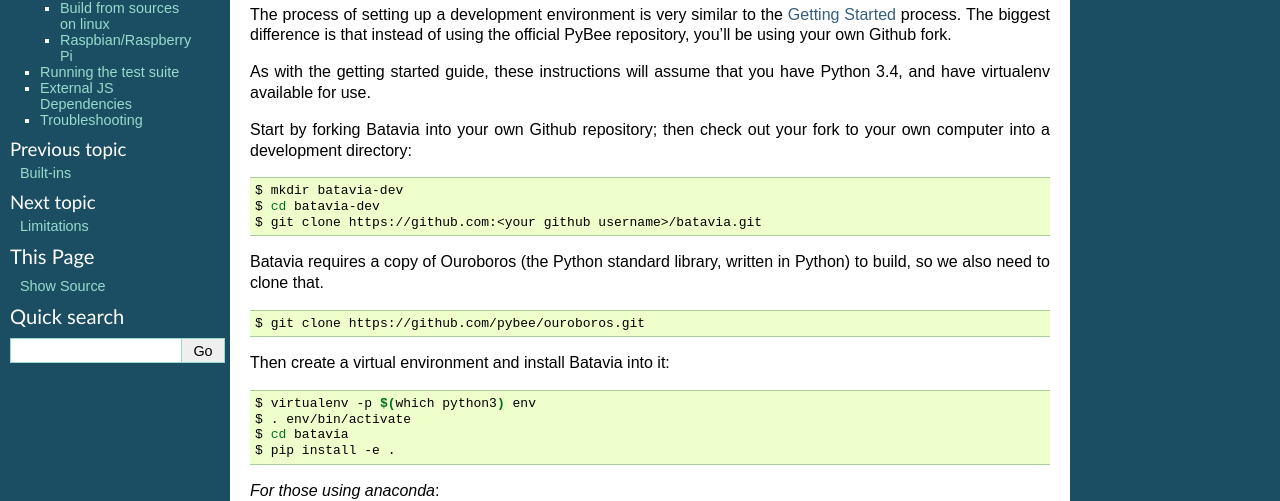
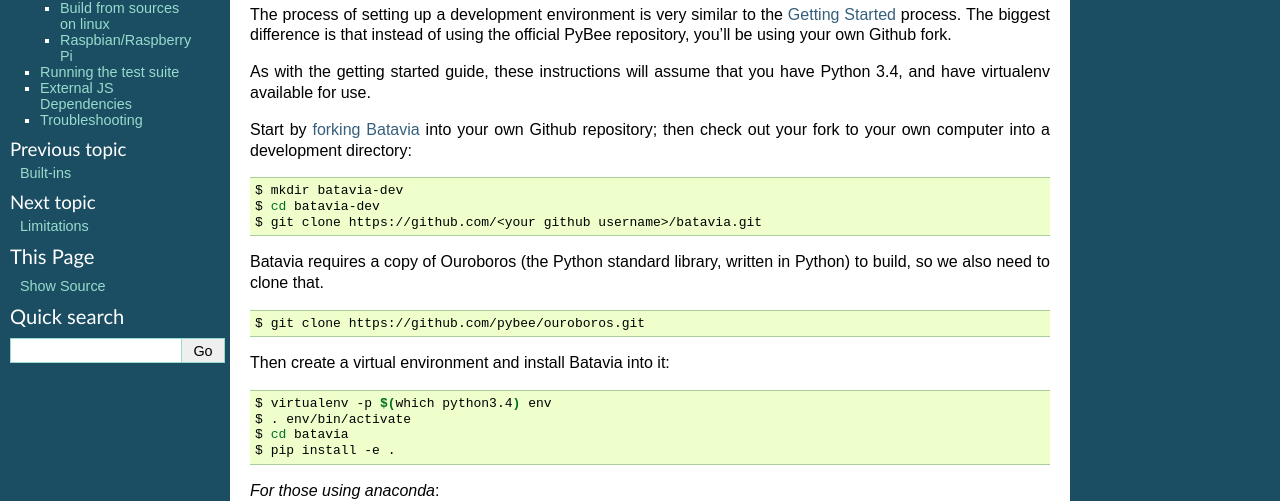
Before and after one commit to beeware/batavia, a Sphinx documentation site: the page built from docs/internals/contributing.rst, in a window 1280 px wide and 900 px high. Shown: the part 202-703 px from the top of the window. Built offline with Sphinx 7.4.7, drawn with Linux system fonts in a browser that asks for light colours; some of the changed text lies outside the part shown.

Commit message:
Improvements in contributor documentation
 - Correct GitHub link (replace ':' with '/')
 - Add a link to fork batavia directly
 - Specify Python3.4 in the virtualenv command
 - Some highlighting and line breaks

```diff
--- a/docs/internals/contributing.rst
+++ b/docs/internals/contributing.rst
@@ -19,14 +19,14 @@
 As with the getting started guide, these instructions will assume that you
 have Python 3.4, and have virtualenv available for use.
 
-Start by forking Batavia into your own Github repository; then
+Start by `forking Batavia`_ into your own Github repository; then
 check out your fork to your own computer into a development directory:
 
 .. code-block:: bash
 
     $ mkdir batavia-dev
     $ cd batavia-dev
-    $ git clone https://github.com:<your github username>/batavia.git
+    $ git clone https://github.com/<your github username>/batavia.git
 
 Batavia requires a copy of Ouroboros (the Python standard library, written in Python) to build, so we also need to clone that.
 
@@ -38,7 +38,7 @@
 
 .. code-block:: bash
 
-    $ virtualenv -p $(which python3) env
+    $ virtualenv -p $(which python3.4) env
     $ . env/bin/activate
     $ cd batavia
     $ pip install -e .
@@ -218,7 +219,8 @@
 
 However, this *shouldn't* happen - Batavia runs `continuous integration`_ to
 make sure the test suite is always in a passing state. If you *do* get any
-failures, errors, or unexpected successes, please check out the `troubleshooting section <#troubleshooting>`_ or get in touch, because you
+failures, errors, or unexpected successes, please check out the
+`troubleshooting section <#troubleshooting>`_ or get in touch, because you
 may have found a problem.
 
 .. _continuous integration: https://travis-ci.org/pybee/batavia
```
Also changed, not shown: other parts of docs/internals/contributing.rst (+2 -1 lines).
